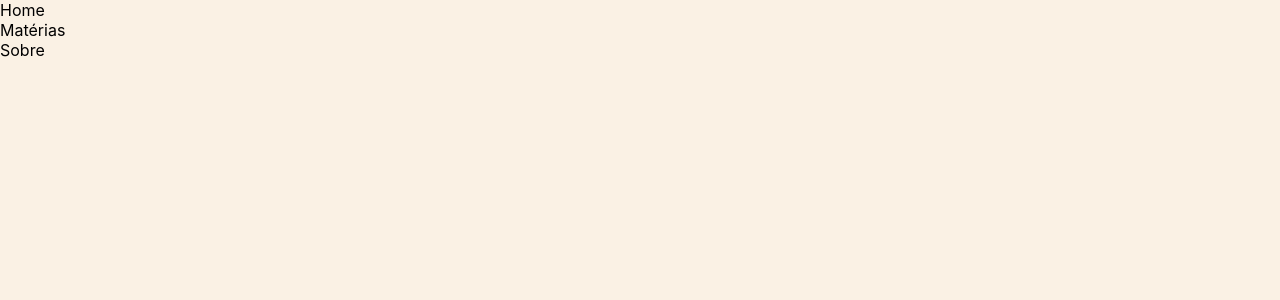
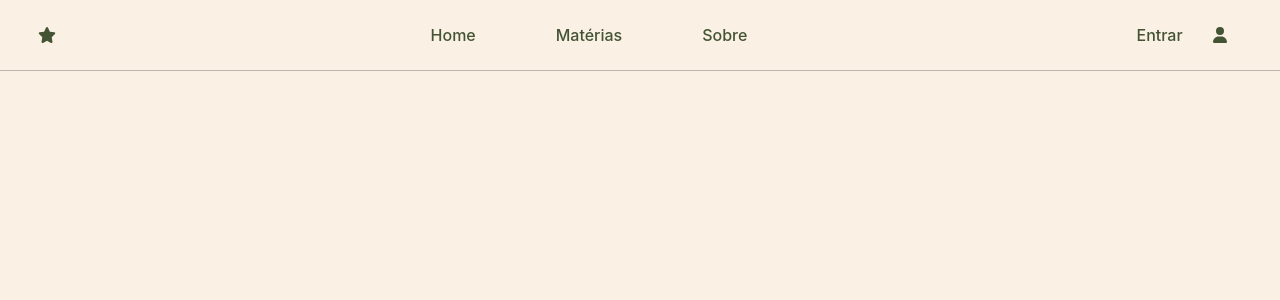
Before and after one commit to FGA0138-MDS-Ajax/2023-2-POLLUX, a React (Create React App) app in the folder Frontend/: page /Home in a window 1280 px wide. Shown: the top 300 px of the page. Built offline with nearby package versions, Linux system fonts and the light colour scheme.

Commit message:
feat/estrutura inicial da pagína inicial

```diff
--- a/Frontend/package.json
+++ b/Frontend/package.json
@@ -3,6 +3,9 @@
   "version": "0.1.0",
   "private": true,
   "dependencies": {
+    "@fortawesome/fontawesome-svg-core": "^6.4.2",
+    "@fortawesome/free-solid-svg-icons": "^6.4.2",
+    "@fortawesome/react-fontawesome": "^0.2.0",
     "@testing-library/jest-dom": "^5.17.0",
     "@testing-library/react": "^13.4.0",
     "@testing-library/user-event": "^13.5.0",
--- a/Frontend/src/App.css
+++ b/Frontend/src/App.css
@@ -3,6 +3,7 @@
   margin: 0;
   padding: 0;
   overflow: hidden;
+  box-sizing: border-box;
 }
 
 body {
--- a/Frontend/src/components/Header/index.js
+++ b/Frontend/src/components/Header/index.js
@@ -1,19 +1,26 @@
+import React, { useState } from "react";
+import { Link, useNavigate } from "react-router-dom";
+//styles
+import { FontAwesomeIcon } from '@fortawesome/react-fontawesome';
+import { faUser, faStar } from '@fortawesome/free-solid-svg-icons';
+import './styles.css'
+
 function Header () {
     return(
-        <div>
-            <a>
-                <span></span>
-            </a>
+        <header>
+            <Link to="/Home" className="link">
+                <a><FontAwesomeIcon icon={faStar}/></a>
+            </Link>
             <ul>
-                <li><a>Home</a></li>
-                <li><a>Matérias</a></li>
-                <li><a>Sobre</a></li>
+                <li><Link to="/Home" className="link">Home</Link></li>
+                <li><Link to="/Materias"className="link">Matérias</Link></li>
+                <li><Link to="/Sobre" className="link">Sobre</Link></li>
             </ul>
-            <div>
-                <a></a>
-                <a></a>
+            <div className="sign-in">
+                <Link to="/Login" className="link">Entrar</Link>
+                <FontAwesomeIcon icon={faUser} className="link"/>
             </div>
-        </div>
+        </header>
     )
 }
 
--- /dev/null
+++ b/Frontend/src/components/Header/styles.css
@@ -0,0 +1,42 @@
+header{
+    top: 0;
+    position: fixed;
+    z-index: 1000;
+    display: flex;
+    justify-content: space-between;
+    align-items: center;
+    width: 100%;
+    padding: 10px 3%;
+    border-bottom: 1px solid rgba(0, 0 ,0 , 0.25);
+    font-weight: 500;
+    font-size: 16px;
+}
+
+header ul{
+    display: flex;
+}
+
+header ul li{
+    margin: 0 40px;
+}
+
+header .link{
+    cursor: pointer;
+    color: #435334;
+    text-decoration: none;
+    transition: 0.25s ease;
+}
+
+header .link:hover{
+    color: blue;
+}
+
+header .sign-in{
+    display: flex;
+    align-items: center;
+    justify-content: center;
+}
+
+header .sign-in .link{
+    padding: 15px;
+}
--- a/Frontend/src/components/Input/styles.css
+++ b/Frontend/src/components/Input/styles.css
@@ -5,7 +5,7 @@ input{
     border-radius: 5px;
     height: auto;
     padding: 12px 30px 12px 30px;
-    width: 14rem;
+    width: 18rem;
     font-size: 16px;
     color: #435334;
     margin-top: 10px;
```
Also changed, not shown: 1 other file (tests, documents, lock files or other folders).
